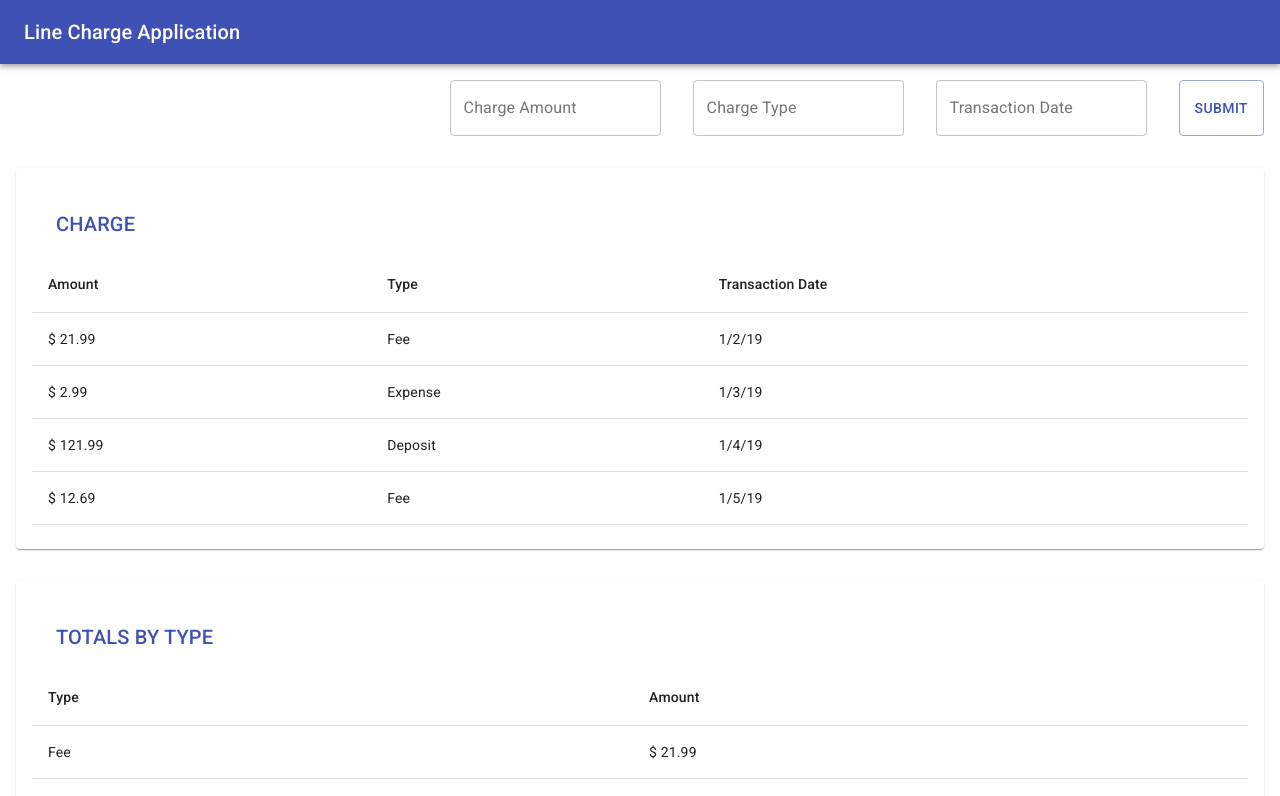
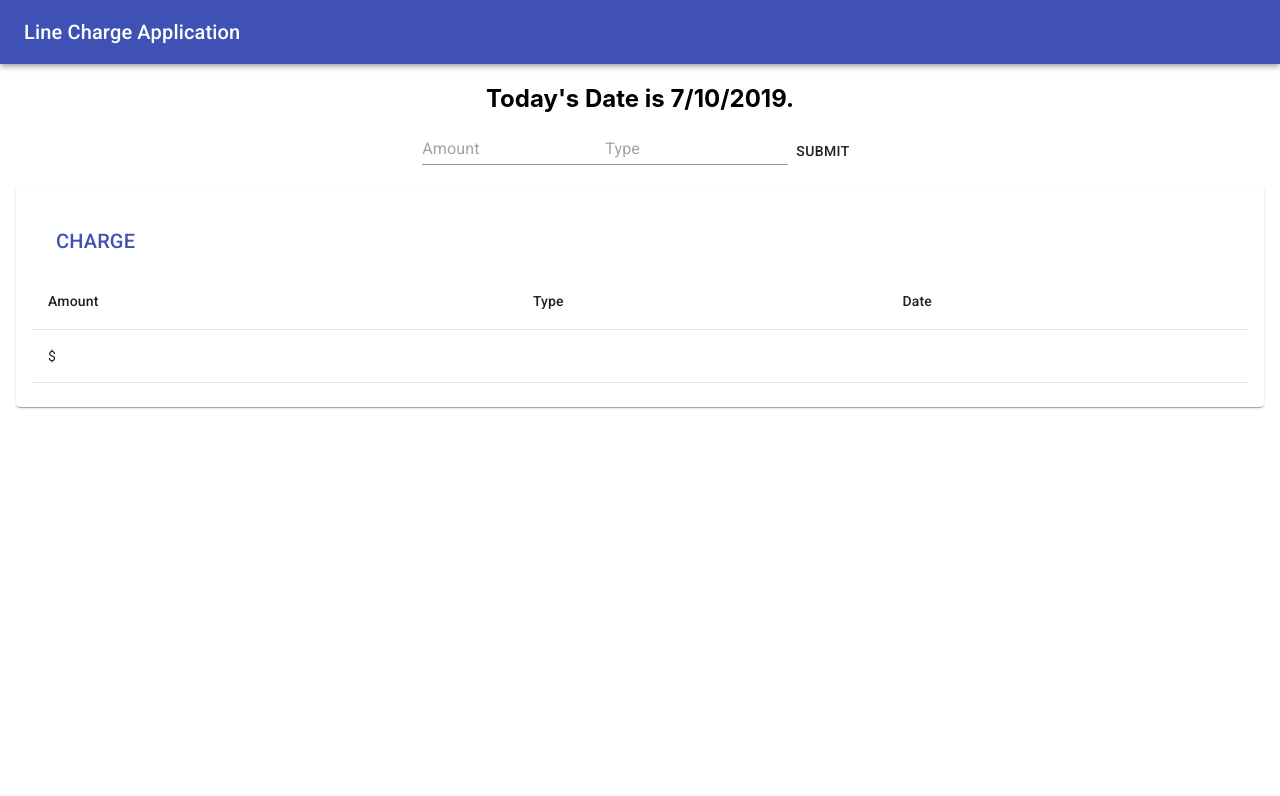
Before and after one commit to MarcMartinez25/coding-challenge, a React (Create React App) app: page / in a window 1280 px wide. Shown: the top 796 px of the page. Built offline with nearby package versions, Linux system fonts and the light colour scheme.

Commit message:
got the inputs to work, now I just need to get the UI working right

```diff
--- a/src/App.js
+++ b/src/App.js
@@ -1,13 +1,12 @@
-import React, { Component } from 'react';
+import React from 'react';
 import Appbar from './Components/Appbar.js';
 import Form from './Components/Form';
 import Charges from './Components/Charges';
 import './App.css';
 
 
-class App extends Component {
+const App = () => {
 
-  render() {
   return (
     <div className="App">
       <Appbar />
@@ -16,6 +15,5 @@ class App extends Component {
     </div>
   );
 }
-}
 
 export default App;
--- a/src/Components/Charges.js
+++ b/src/Components/Charges.js
@@ -8,6 +8,7 @@ import TableHead from '@material-ui/core/TableHead';
 import TableRow from '@material-ui/core/TableRow';
 import Toolbar from '@material-ui/core/Toolbar';
 import Typography from '@material-ui/core/Typography';
+import Rows from './row';
 
 const useStyles = makeStyles(theme => ({
   root: {
@@ -17,22 +18,10 @@ const useStyles = makeStyles(theme => ({
   },
 }));
 
-function createData(amount, type, transactionDate) {
-  return { amount, type, transactionDate };
-}
-
-const rows = [
-  createData(21.99, 'Fee', '1/2/19'),
-  createData(2.99, 'Expense', '1/3/19'),
-  createData(121.99, 'Deposit', '1/4/19'),
-  createData(12.69, 'Fee', '1/5/19'),
-];
-
-export default function PaperSheet(props) {
+const Charges = (props) => {
   const classes = useStyles();
 
-  return (
-    <div>
+  return(
     <Paper className={classes.root}>
     <Toolbar>
       <Typography variant='h6' color='primary'>CHARGE</Typography>
@@ -42,42 +31,70 @@ export default function PaperSheet(props) {
         <TableRow>
           <TableCell>Amount</TableCell>
           <TableCell>Type</TableCell>
-              <TableCell>Transaction Date</TableCell>
+          <TableCell>Date</TableCell>
         </TableRow>
       </TableHead>
       <TableBody>
-          {rows.map(row => (
-            <TableRow>
-              <TableCell component="th" scope="row">$ {row.amount}</TableCell>
-              <TableCell>{row.type}</TableCell>
-              <TableCell>{row.transactionDate}</TableCell>
-            </TableRow>
-          ))}
+        <Rows />
       </TableBody>
     </Table>
   </Paper>
-
-      <Paper className={classes.root}>
-        <Toolbar>
-          <Typography variant='h6' color='primary'>TOTALS BY TYPE</Typography>
-        </Toolbar>
-        <Table className={classes.table}>
-          <TableHead>
-            <TableRow>
-              <TableCell>Type</TableCell>
-              <TableCell>Amount</TableCell>
-            </TableRow>
-          </TableHead>
-          <TableBody>
-          {rows.map(row => (
-            <TableRow>
-              <TableCell component="th" scope="row">{row.type}</TableCell>
-              <TableCell>$ {row.amount}</TableCell>
-            </TableRow>
-          ))}
-          </TableBody>
-        </Table>
-      </Paper>
-    </div>
   );
 }
+
+export default Charges;
+
+
+
+
+
+
+
+
+
+
+
+
+
+
+
+
+
+
+// const useStyles = makeStyles(theme => ({
+//   root: {
+//     margin: theme.spacing(2),
+//     marginBottom: theme.spacing(4),
+//     padding: theme.spacing(3, 2),
+//   },
+// }));
+
+// export default function PaperSheet(props) {
+//   const classes = useStyles();
+
+//   return (
+//     <div>
+      // <Paper className={classes.root}>
+      //   <Toolbar>
+      //     <Typography variant='h6' color='primary'>CHARGE</Typography>
+      //   </Toolbar>
+      //   <Table className={classes.table}>
+      //     <TableHead>
+      //       <TableRow>
+      //         <TableCell>Amount</TableCell>
+      //         <TableCell>Type</TableCell>
+      //         <TableCell>Transaction Date</TableCell>
+      //       </TableRow>
+      //     </TableHead>
+      //     <TableBody>
+      //       <TableRow>
+      //         <TableCell component="th" scope="row">$ {props.amount}</TableCell>
+      //         <TableCell>{props.type}</TableCell>
+      //         <TableCell>{props.date}</TableCell>
+      //       </TableRow>
+      //     </TableBody>
+      //   </Table>
+      // </Paper>
+//     </div>
+//   );
+// }
--- a/src/Components/Form.js
+++ b/src/Components/Form.js
@@ -1,51 +1,134 @@
-import React from 'react';
-import {  makeStyles } from '@material-ui/core/styles';
-import { ThemeProvider } from '@material-ui/styles';
+import React, {Component} from 'react';
 import TextField from '@material-ui/core/TextField';
 import Button from '@material-ui/core/Button';
+import Rows from './row';
 
-const useStyles = makeStyles(theme => ({
-  root: {
-    display: 'flex',
-    flexWrap: 'wrap',
-    justifyContent: 'flex-end',
-  },
-  button: {
-    margin: theme.spacing(2),
-  },
-  margin: {
-    margin: theme.spacing(2),
-  },
-}));
+class Form extends Component {
+  constructor(props) {
+    super(props);
+    this.state = {
+      date: new Date(),
+      data: [],
+      amount: '',
+      type:''
+    };
+  }
 
-export default function CustomizedInputs() {
-  const classes = useStyles();
+  onSubmit = event => {
+    event.preventDefault();
+    const info = {
+      amount: this.state.amount,
+      type: this.state.type,
+      date:this.state.date.toLocaleDateString()
+    };
+    const data = [...this.state.data, info];
+    this.setState({
+      data: data,
+      amount:'',
+      type:''
+    });
+  };
 
-  return (
-    <form className={classes.root}>
-      <ThemeProvider>
+  render() {
+    return(
+      <div>
+        <h2>Today's Date is {this.state.date.toLocaleDateString()}.</h2>
+        <form>
           <TextField
-          className={classes.margin}
-          label="Charge Amount"
-          variant="outlined"
-          id="mui-theme-provider-outlined-input"
+            value={this.state.amount}
+            onChange={evt => this.setState({amount: evt.target.value})}
+            placeholder="Amount"
           />
           <TextField
-          className={classes.margin}
-          label="Charge Type"
-          variant="outlined"
-          id="mui-theme-provider-outlined-input"
+            value={this.state.type}
+            onChange={evt => this.setState({type: evt.target.value})}
+            placeholder="Type"
           />
-        <TextField
-          className={classes.margin}
-          label="Transaction Date"
-          variant="outlined"
-          id="mui-theme-provider-outlined-input"
-        />
-        <Button variant="outlined" color="primary" className={classes.button}>
-        Submit
-      </Button>
-      </ThemeProvider>
+          <Button
+            onClick={this.onSubmit}>Submit</Button>
         </form>
+        <div>
+          {this.state.data.map((info) =>
+            <Rows amount={info.amount} type={info.type} date={info.date}/>
+          )}
+        </div>
+      </div>
     );
   }
+}
+export default Form;
+
+
+
+
+
+
+
+
+
+
+
+
+// onChange = (event) => {
+//   this.setState({
+//     [event.target.name]: event.target.value
+//   });
+// }
+
+// const useStyles = makeStyles(theme => ({
+//   main: {
+//     display: 'flex',
+//     flexWrap: 'wrap',
+//     justifyContent: 'flex-end',
+//   },
+//   button: {
+//     margin: theme.spacing(2),
+//   },
+//   margin: {
+//     margin: theme.spacing(2),
+//   }
+// }));
+
+// function createData(amount, type, transactionDate) {
+//   return { amount, type, transactionDate };
+// }
+
+
+// const rows = [
+//   createData(21.99, 'Fee', '1/2/19'),
+//   createData(2.99, 'Expense', '1/3/19'),
+//   createData(121.99, 'Deposit', '1/4/19'),
+//   createData(12.69, 'Fee', '1/5/19'),
+// ];
+
+// export default function CustomizedInputs() {
+//   const classes = useStyles();
+
+//   return (
+    // <div className={classes.root}>
+    //   <ThemeProvider>
+    //     <TextField
+    //       className={classes.margin}
+    //       label="Charge Amount"
+    //       variant="outlined"
+    //       id="mui-theme-provider-outlined-input"
+    //     />
+    //     <TextField
+    //       className={classes.margin}
+    //       label="Charge Type"
+    //       variant="outlined"
+    //       id="mui-theme-provider-outlined-input"
+    //     />
+    //     <TextField
+    //       className={classes.margin}
+    //       label="Transaction Date"
+    //       variant="outlined"
+    //       id="mui-theme-provider-outlined-input"
+    //     />
+    //     <Button variant="outlined" color="primary" className={classes.button}>
+    //       Submit
+    //     </Button>
+    //   </ThemeProvider>
+    // </div>
+//   );
+// }
--- /dev/null
+++ b/src/Components/row.js
@@ -0,0 +1,16 @@
+import React from 'react';
+import TableCell from '@material-ui/core/TableCell';
+import TableRow from '@material-ui/core/TableRow';
+
+
+const Rows = (props) => {
+  return(
+    <TableRow>
+      <TableCell component="th" scope="row">$ {props.amount}</TableCell>
+      <TableCell>{props.type}</TableCell>
+      <TableCell>{props.date}</TableCell>
+    </TableRow>
+  );
+}
+
+export default Rows;
```
Lines whose indentation alone changed are shown as unchanged.
